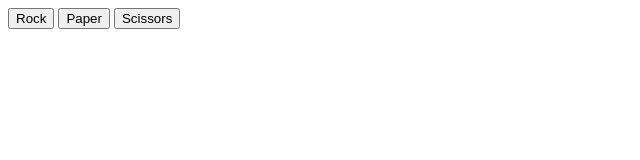
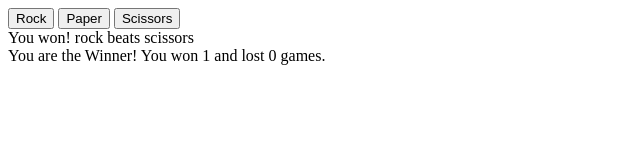
Before and after one commit to swiftyirons/rock-paper-scissors, a plain HTML site: page index.html in a window 1280 px wide. Both pictures are taken after a click on the button "Rock". Shown: the whole page, without its empty margins (0-640 px from the left). Drawn offline with Linux system fonts and the light colour scheme.

Commit message:
Add div to display game results using DOM methods

```diff
--- a/index.html
+++ b/index.html
@@ -10,5 +10,6 @@
   <button id="rockBtn">Rock</button>
   <button id="paperBtn">Paper</button>
   <button id="scissorsBtn">Scissors</button>
+  <div id="results"></div>
 </body>
 </html>
--- a/script.js
+++ b/script.js
@@ -12,8 +12,8 @@ function getComputerChoice() {
       break;
   }
 }
+function playRound(playerSelection, computerSelection) {
 
-function playRound(playerSelection, computerSelection) {
   const won = (playerSelection === "rock" && computerSelection === "scissors") || (playerSelection === "paper" && computerSelection === "rock") || (playerSelection === "scissors" && computerSelection === "paper");
   const lost = (playerSelection === "scissors" && computerSelection === "rock") || (playerSelection === "rock" && computerSelection === "paper") || (playerSelection === "paper" && computerSelection === "scissors");
 
@@ -39,16 +39,26 @@ function declareWinner(gamesWon, gamesLost) {
 function game(playerSelection) {
   let gamesWon = 0;
   let gamesLost = 0;
-  let result = playRound(playerSelection, getComputerChoice());
-    console.log(result);
+  const results = document.querySelector("#results");
+ // while loop goes here {
+    let result = playRound(playerSelection, getComputerChoice());
+    const resultOfRound = document.createElement("div");
+    resultOfRound.textContent = result;
+    results.appendChild(resultOfRound);
     if (result.charAt(4) === "w") {
       gamesWon +=1;
     } else if (result.charAt(4) === "l") {
       gamesLost += 1;
     }
-  console.log(declareWinner(gamesWon, gamesLost));
+ // }
+    const score = document.createElement("div");
+    score.textContent = declareWinner(gamesWon, gamesLost);
+    results.appendChild(score);
+//  console.log(declareWinner(gamesWon, gamesLost));
 }
-// game();
+
+
+
 
 document.getElementById("rockBtn").addEventListener("click", function(){ game("rock"); });
 document.getElementById("paperBtn").addEventListener("click", function(){ game("paper"); });
```
